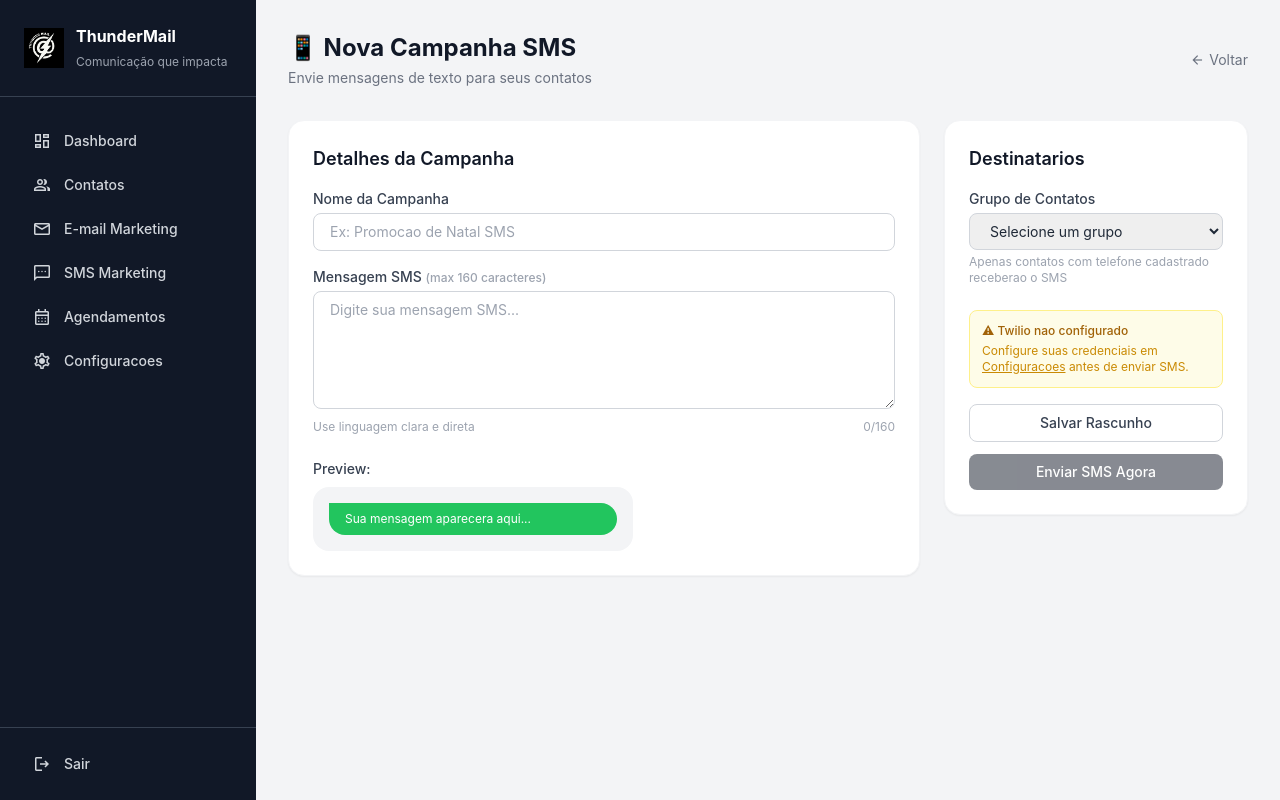
After one commit to uDanielMelo/thundermail, a Django app: page /campaigns/criar/sms/ in a window 1280 px wide. The commit adds this page. Run offline with Django 5.2, Linux system fonts and the light colour scheme; the visitor is signed in with stand-in values (Sample User, id 1); data that the repository does not hold is empty; parts of the project's set-up code (start-up, migrations or seed data) failed here and were passed over; some libraries are stand-ins or nearby versions.

Commit message:
feat: SMS Marketing com formulario de criacao e listagem separada

```diff
--- a/apps/campaigns/urls.py
+++ b/apps/campaigns/urls.py
@@ -10,4 +10,5 @@ urlpatterns = [
     path('<int:pk>/deletar/', views.campaign_delete, name='delete'),
     path('<int:pk>/editar/', views.campaign_edit, name='edit'),
     path('<int:pk>/duplicar/', views.campaign_duplicate, name='duplicate'),
+    path('criar/sms/', views.campaign_create_sms, name='create_sms'),
 ]
--- a/apps/campaigns/views.py
+++ b/apps/campaigns/views.py
@@ -205,3 +205,86 @@ def campaign_create(request):
         return redirect('campaigns:list')
 
     return render(request, 'campaigns/create.html', {'groups': groups})
+
+@login_required
+def campaign_create_sms(request):
+    groups = ContactGroup.objects.filter(user=request.user)
+
+    from apps.accounts.models import UserSettings
+    try:
+        user_settings = UserSettings.objects.get(user=request.user)
+        twilio_configured = bool(user_settings.twilio_account_sid)
+    except UserSettings.DoesNotExist:
+        twilio_configured = False
+
+    if request.method == 'POST':
+        name = request.POST.get('name')
+        sms_message = request.POST.get('sms_message')
+        group_id = request.POST.get('group')
+        action = request.POST.get('action')
+
+        if not name or not sms_message:
+            messages.error(request, 'Preencha todos os campos obrigatorios.')
+            return render(request, 'campaigns/create_sms.html', {
+                'groups': groups,
+                'twilio_configured': twilio_configured
+            })
+
+        group = None
+        if group_id:
+            group = get_object_or_404(ContactGroup, pk=group_id, user=request.user)
+
+        campaign = Campaign.objects.create(
+            user=request.user,
+            name=name,
+            sms_message=sms_message,
+            group=group,
+            channel='sms',
+            status='rascunho'
+        )
+
+        if action == 'send' and group and twilio_configured:
+            from apps.mailer.sms_services import send_sms
+            sms_contacts = Contact.objects.filter(
+                group=group
+            ).exclude(phone__isnull=True).exclude(phone='')
+
+            total_sent = 0
+            total_failed = 0
+
+            for contact in sms_contacts:
+                result = send_sms(
+                    to=contact.phone,
+                    message=sms_message,
+                    user=request.user
+                )
+                if result['success']:
+                    total_sent += 1
+                    CampaignLog.objects.create(
+                        campaign=campaign,
+                        email=contact.email,
+                        status='sent'
+                    )
+                else:
+                    total_failed += 1
+                    CampaignLog.objects.create(
+                        campaign=campaign,
+                        email=contact.email,
+                        status='failed',
+                        error_message=result.get('error', '')
+                    )
+
+            campaign.total_sent = total_sent
+            campaign.total_failed = total_failed
+            campaign.status = 'concluida' if total_failed == 0 else 'erro'
+            campaign.save()
+            messages.success(request, f'SMS enviado! {total_sent} enviados, {total_failed} falhas.')
+        else:
+            messages.success(request, 'Rascunho SMS salvo com sucesso!')
+
+        return redirect('campaigns:list')
+
+    return render(request, 'campaigns/create_sms.html', {
+        'groups': groups,
+        'twilio_configured': twilio_configured
+    })
--- /dev/null
+++ b/templates/campaigns/create_sms.html
@@ -0,0 +1,125 @@
+{% extends 'base.html' %}
+
+{% block title %}Nova Campanha SMS — ThunderMail{% endblock %}
+
+{% block content %}
+
+<header class="mb-8 flex justify-between items-center">
+    <div>
+        <h2 class="text-2xl font-bold text-gray-900">📱 Nova Campanha SMS</h2>
+        <p class="text-sm text-gray-500 mt-1">Envie mensagens de texto para seus contatos</p>
+    </div>
+    <a href="{% url 'campaigns:list' %}?channel=sms"
+        class="text-sm text-gray-500 hover:underline flex items-center gap-1">
+        <span class="material-symbols-outlined text-base">arrow_back</span>
+        Voltar
+    </a>
+</header>
+
+<form method="POST" id="campaignForm">
+    {% csrf_token %}
+    <input type="hidden" name="channel" value="sms">
+
+    <div class="grid grid-cols-1 lg:grid-cols-3 gap-6">
+
+        <!-- COLUNA ESQUERDA -->
+        <div class="lg:col-span-2 space-y-6">
+            <div class="bg-white rounded-2xl shadow-sm border border-gray-100 p-6">
+                <h3 class="text-lg font-semibold text-gray-900 mb-4">Detalhes da Campanha</h3>
+
+                <div class="mb-4">
+                    <label class="block text-sm font-medium text-gray-700 mb-1">Nome da Campanha</label>
+                    <input type="text" name="name" required
+                        class="w-full border border-gray-300 rounded-lg px-4 py-2 text-sm focus:outline-none focus:ring-2 focus:ring-gray-900"
+                        placeholder="Ex: Promocao de Natal SMS">
+                </div>
+
+                <div class="mb-4">
+                    <label class="block text-sm font-medium text-gray-700 mb-1">
+                        Mensagem SMS
+                        <span class="text-gray-400 text-xs">(max 160 caracteres)</span>
+                    </label>
+                    <textarea name="sms_message" id="smsMessage" rows="5" maxlength="160" required
+                        class="w-full border border-gray-300 rounded-lg px-4 py-2 text-sm focus:outline-none focus:ring-2 focus:ring-gray-900"
+                        placeholder="Digite sua mensagem SMS..."></textarea>
+                    <div class="flex justify-between mt-1">
+                        <p class="text-xs text-gray-400">Use linguagem clara e direta</p>
+                        <p class="text-xs text-gray-400"><span id="smsCount">0</span>/160</p>
+                    </div>
+                </div>
+
+                <!-- Preview -->
+                <div class="mt-6">
+                    <p class="text-sm font-medium text-gray-700 mb-2">Preview:</p>
+                    <div class="bg-gray-100 rounded-2xl p-4 max-w-xs">
+                        <div class="bg-green-500 text-white text-sm rounded-2xl rounded-tl-none px-4 py-2">
+                            <p id="smsPreview" class="text-xs">Sua mensagem aparecera aqui...</p>
+                        </div>
+                    </div>
+                </div>
+            </div>
+        </div>
+
+        <!-- COLUNA DIREITA -->
+        <div class="space-y-6">
+            <div class="bg-white rounded-2xl shadow-sm border border-gray-100 p-6">
+                <h3 class="text-lg font-semibold text-gray-900 mb-4">Destinatarios</h3>
+
+                <div class="mb-6">
+                    <label class="block text-sm font-medium text-gray-700 mb-1">Grupo de Contatos</label>
+                    <select name="group"
+                        class="w-full border border-gray-300 rounded-lg px-4 py-2 text-sm focus:outline-none focus:ring-2 focus:ring-gray-900">
+                        <option value="">Selecione um grupo</option>
+                        {% for group in groups %}
+                        <option value="{{ group.pk }}">
+                            {{ group.name }} ({{ group.total_contacts }} contatos)
+                        </option>
+                        {% endfor %}
+                    </select>
+                    <p class="text-xs text-gray-400 mt-1">
+                        Apenas contatos com telefone cadastrado receberao o SMS
+                    </p>
+                </div>
+
+                <!-- Info Twilio -->
+                {% if not twilio_configured %}
+                <div class="mb-4 p-3 bg-yellow-50 border border-yellow-200 rounded-lg">
+                    <p class="text-xs text-yellow-700 font-medium">⚠ Twilio nao configurado</p>
+                    <p class="text-xs text-yellow-600 mt-1">
+                        Configure suas credenciais em
+                        <a href="{% url 'accounts:configuracoes' %}" class="underline">Configuracoes</a>
+                        antes de enviar SMS.
+                    </p>
+                </div>
+                {% endif %}
+
+                <div class="space-y-3">
+                    <button type="submit" name="action" value="draft"
+                        class="w-full border border-gray-300 text-gray-700 py-2 rounded-lg text-sm font-medium hover:bg-gray-50 transition">
+                        Salvar Rascunho
+                    </button>
+                    <button type="submit" name="action" value="send"
+                        class="w-full bg-gray-900 text-white py-2 rounded-lg text-sm font-medium hover:bg-gray-700 transition
+                        {% if not twilio_configured %}opacity-50 cursor-not-allowed{% endif %}"
+                        {% if not twilio_configured %}disabled{% endif %}>
+                        Enviar SMS Agora
+                    </button>
+                </div>
+            </div>
+        </div>
+
+    </div>
+</form>
+
+<script>
+const smsMessage = document.getElementById('smsMessage');
+const smsCount = document.getElementById('smsCount');
+const smsPreview = document.getElementById('smsPreview');
+
+smsMessage.addEventListener('input', function() {
+    smsCount.textContent = this.value.length;
+    smsPreview.textContent = this.value || 'Sua mensagem aparecera aqui...';
+});
+</script>
+
+{% endblock %}
```
Also changed, not shown: templates/campaigns/list.html (+27 -3 lines).
